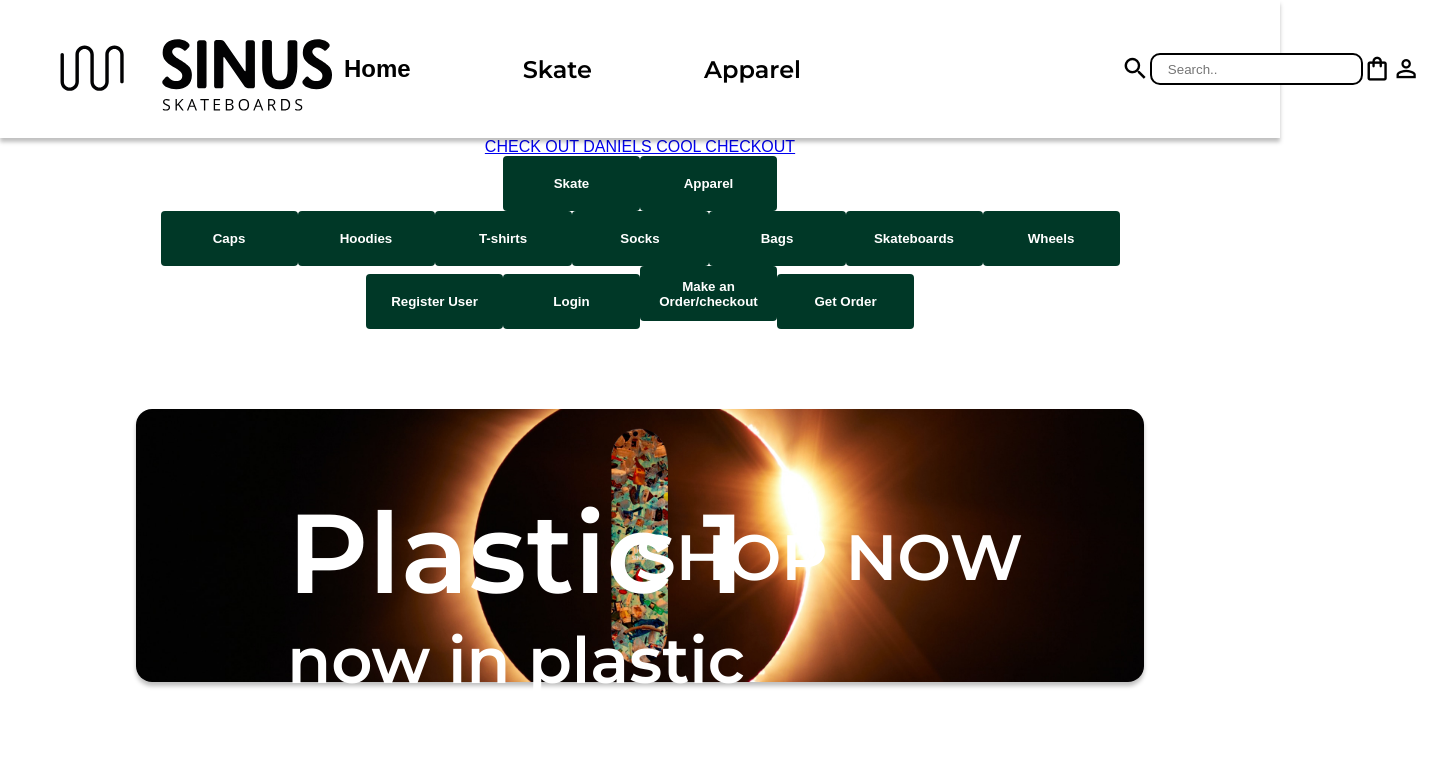
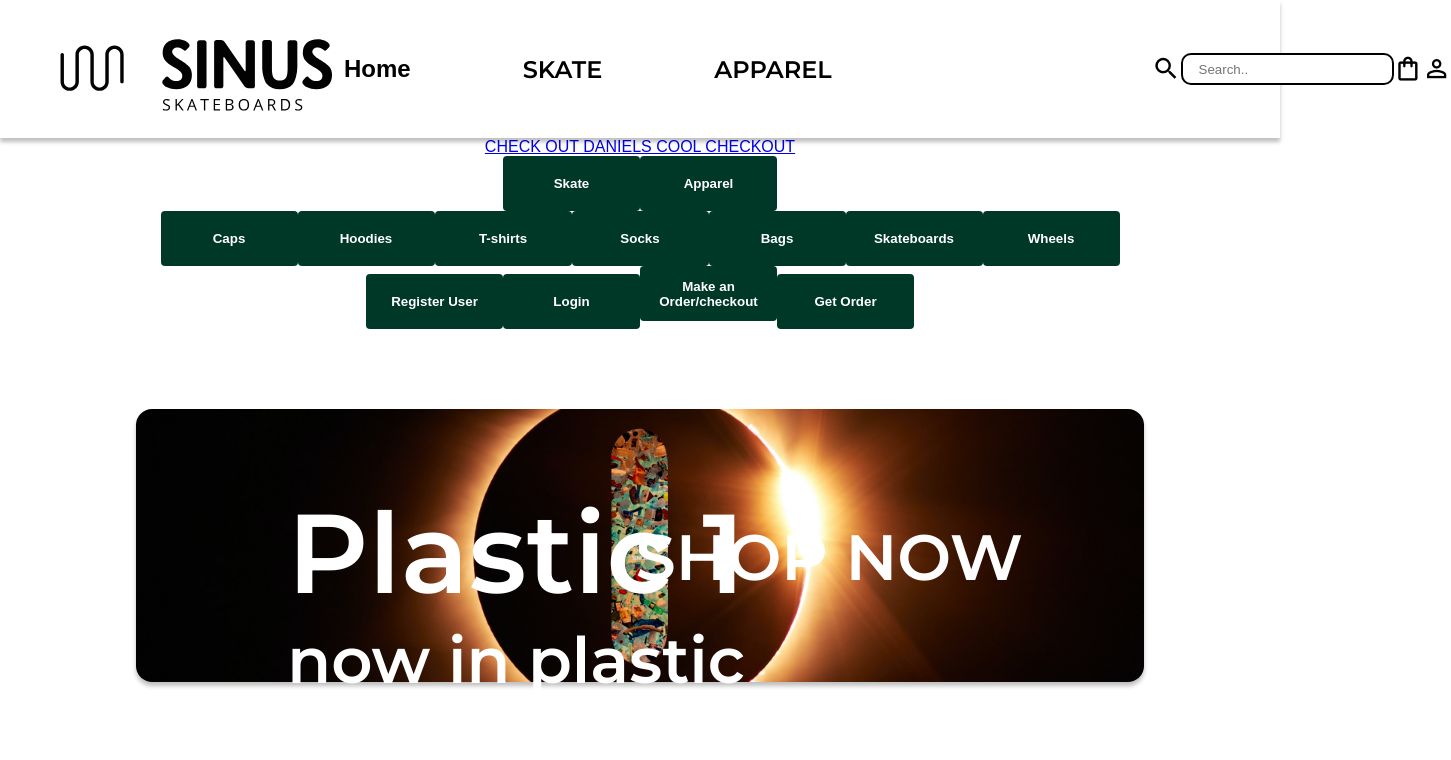
Before and after one commit to DanielPersson93/sinus-webshop, a Vue app: page / in a window 1280 px wide. Shown: the top 760 px of the page, 1451 px wide, since content can reach past the window. Built offline with nearby package versions, Linux system fonts and the light colour scheme; a web font is replaced by a local one.

Commit message:
fixed render issues in checkout

```diff
--- a/src/components/Navigator.vue
+++ b/src/components/Navigator.vue
@@ -20,7 +20,7 @@
 
     <div class="category" @mouseover="hoverSkate = true" @mouseleave="hoverSkate = false">
       <router-link :to="{ name: 'ProductView', query: { category: 'skate' } }">
-        <h5 class="par underlined" @click="getSkate">Skate</h5>
+        <h5 class="par underlined" @click="getSkate">SKATE</h5>
         </router-link>
 
         <ul class="theUl" v-if="hoverSkate">
@@ -35,7 +35,7 @@
       <div class="category" @mouseover="hoverApparel = true" @mouseleave="hoverApparel = false">
 
         <router-link :to="{ name: 'ProductView', query: { category: 'apparel' } }">
-        <h5 class="par underlined" @click="getApparel">Apparel</h5>
+        <h5 class="par underlined" @click="getApparel">APPAREL</h5>
         </router-link>
 
         <ul class="theUl" v-if="hoverApparel">
@@ -90,7 +90,7 @@
         </ul>
       </section>
 
-      <span class="material-icons-outlined expand"> shopping_bag </span>
+      <span class="material-icons-outlined expand" @click="toggleCart"> shopping_bag </span>
       <span class="material-icons-outlined expand" @click="openLogin">
         person_outline
       </span>
--- a/src/components/ShoppingCart.vue
+++ b/src/components/ShoppingCart.vue
@@ -26,11 +26,6 @@
 <script>
 export default {
   props: ["products"],
-  data() {
-    return {
-      total: null,
-    };
-  },
   computed: {
   totalprice(){
     let total = 0
--- a/src/views/Checkout.vue
+++ b/src/views/Checkout.vue
@@ -3,7 +3,7 @@
 		<div class="your-products">
 			<h4>YOUR PRODUCTS</h4>
 			<div class="product"
-			v-for="product in products" :key="product.id">
+			v-for="product in productsInCart" :key="product.id">
 				<img :src="'http://localhost:5000/images/' + product.imgFile" :alt="product.title" width="65" height="72">
 				<p>{{product.title}} <br>
 				{{product.amount}} x {{product.price}}</p>
@@ -75,9 +75,12 @@ export default {
 	},
 	props: ['products'],
 	computed: {
+		productsInCart(){
+			return this.$store.getters.shoppingCart
+		},
 		totalprice(){
 			let total = 0
-			for (const product of this.products) {
+			for (const product of this.productsInCart) {
 			total += product.amount*product.price
 			} return total
 		}
```
Also changed, not shown: src/store/index.js (indentation only).
